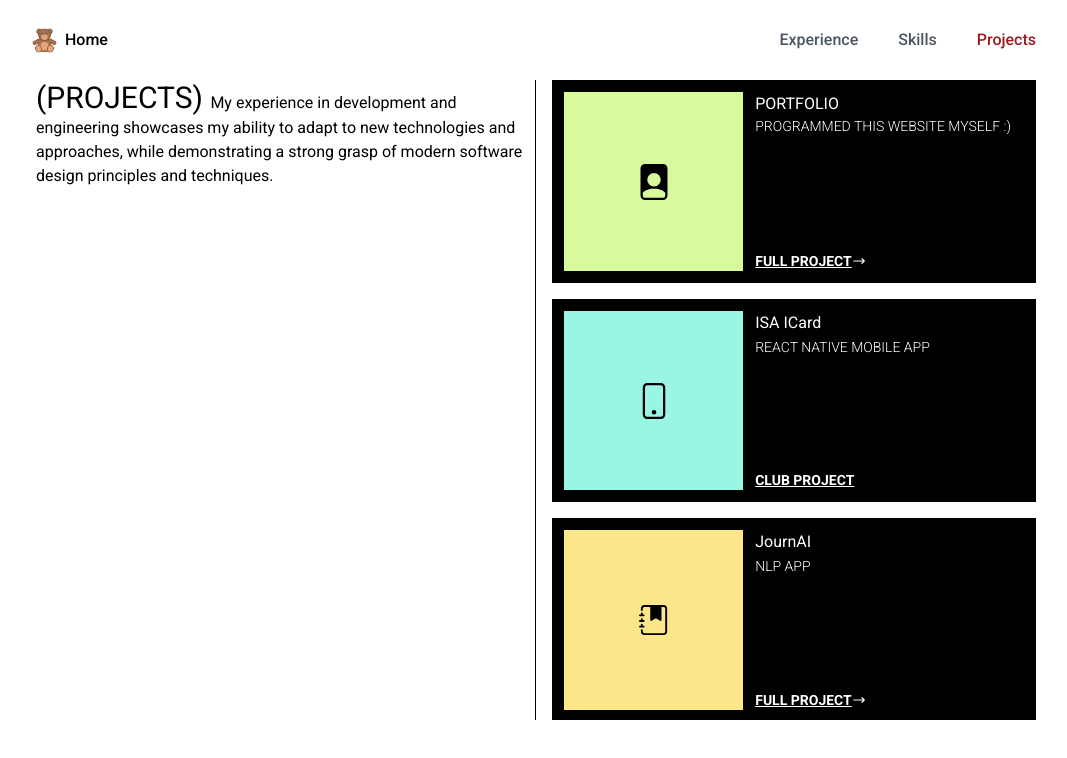
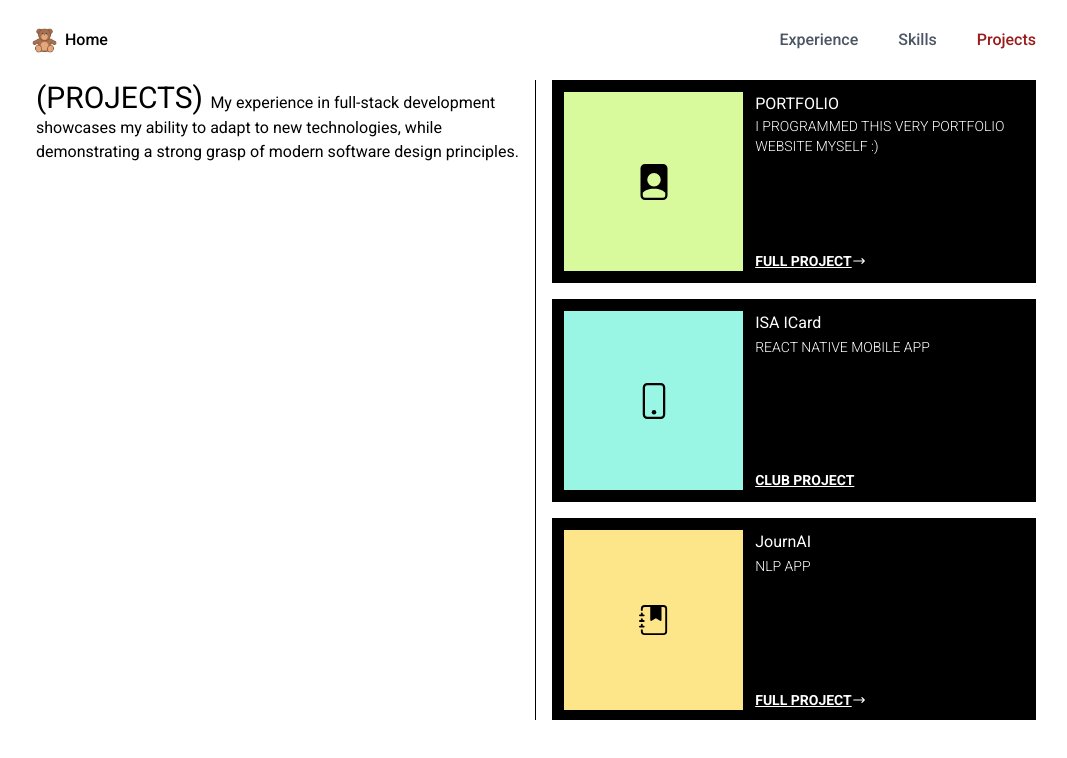
Before and after one commit to jdrco/self-portfolio, a Next.js app: page /projects in a window 1280 px wide. Shown: the top 758 px of the page, without its empty margins (104-1171 px from the left). Built offline with nearby package versions, Linux system fonts and the light colour scheme.

Commit message:
Some descripttion changes

```diff
--- a/pages/projects/index.js
+++ b/pages/projects/index.js
@@ -17,9 +17,9 @@ const Projects = () => {
         <div className="sm:w-1/2 border-b-[1px] sm:border-b-0 sm:border-r-[1px] border-black mb-3 sm:mb-0 pb-3 sm:px-3">
           <span className="text-2xl sm:text-3xl">(PROJECTS) </span>
           <span className="text-sm sm:text-base">
-            My experience in development and engineering showcases my ability to
-            adapt to new technologies and approaches, while demonstrating a
-            strong grasp of modern software design principles and techniques.
+            My experience in full-stack development showcases my ability to
+            adapt to new technologies, while demonstrating a strong grasp of
+            modern software design principles.
           </span>
         </div>
         <div className="sm:w-1/2 flex flex-col gap-4 sm:px-4 sm:overflow-y-auto scrollbar sm:pr-3 pb-3 sm:pb-0">
@@ -35,7 +35,7 @@ const Projects = () => {
                 PORTFOLIO
                 <br />
                 <div className="text-xs sm:text-sm font-light leading-tight">
-                  PROGRAMMED THIS WEBSITE MYSELF :)
+                  I PROGRAMMED THIS VERY PORTFOLIO WEBSITE MYSELF :)
                 </div>
                 <br />
                 <br />
```
Also changed, not shown: components/widgets/Readme.js (+0 -7 lines).
